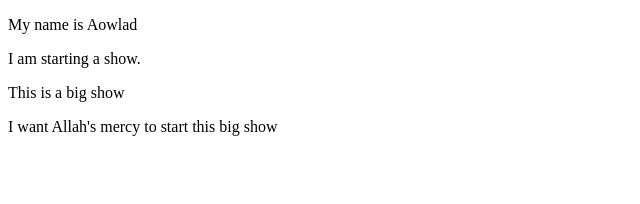
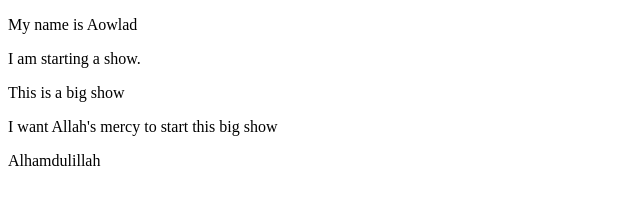
Before and after one commit to aowladmuhammad/MAHBUB, a plain HTML site: page index.html in a window 1280 px wide. Shown: the whole page, without its empty margins (0-640 px from the left). Drawn offline with Linux system fonts and the light colour scheme.

Commit message:
third commit

```diff
--- a/index.html
+++ b/index.html
@@ -12,6 +12,7 @@
   <p>I am starting a show.</p>
   <p>This is a big show</p>
   <p>I want Allah's mercy to start this big show</p>
+  <p>Alhamdulillah</p>
 
 </body>
 </html>
```
